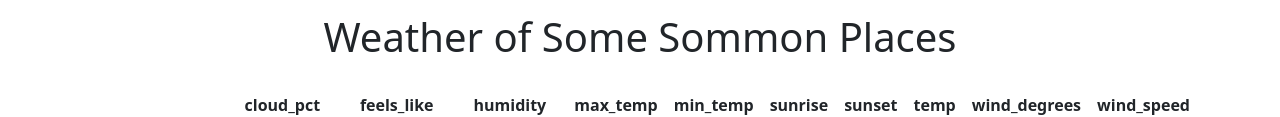
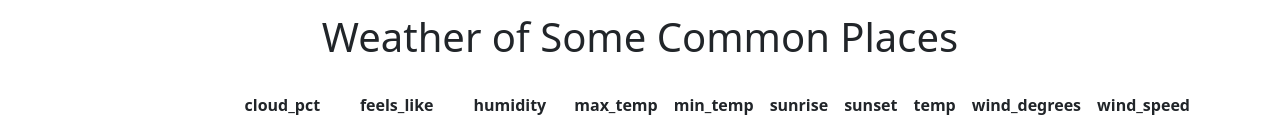
Before and after one commit to raja-rk/Weather-APP, a plain HTML site: page index.html in a window 1280 px wide. Shown: the part 483-600 px from the top of the page. Drawn offline with nearby package versions, Linux system fonts and the light colour scheme; no server answers.

Commit message:
initials

```diff
--- a/index.html
+++ b/index.html
@@ -116,7 +116,7 @@
                 </div>
             </div>
 
-            <h2 class="display-6 text-center mb-4">Weather of Some Sommon Places</h2>
+            <h2 class="display-6 text-center mb-4">Weather of Some Common Places</h2>
 
             <div class="table-responsive">
                 <table class="table text-center">
```
